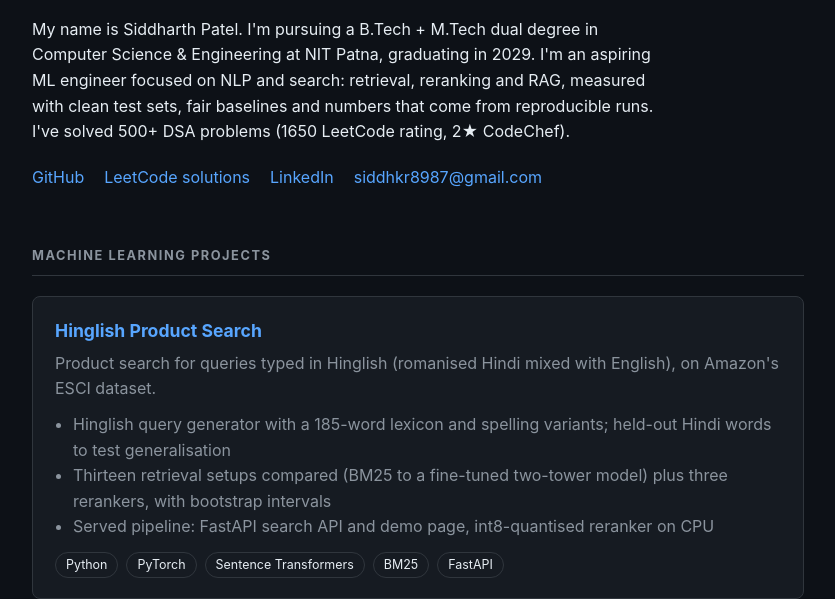
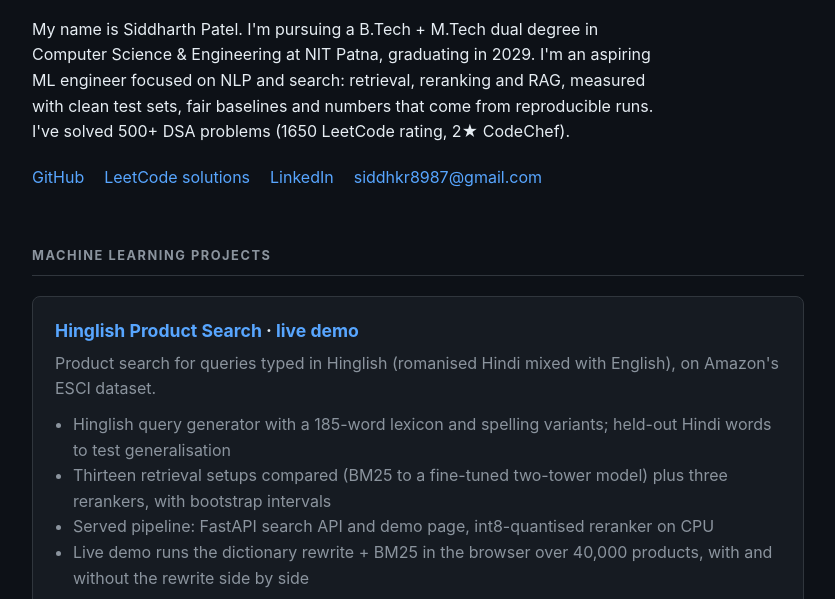
Before and after one commit to exotic-Siddharth/exotic-Siddharth.github.io, a plain HTML site: page index.html in a window 1280 px wide. Shown: the part 201-800 px from the top of the page, without its empty margins (222-1057 px from the left). Drawn offline with Linux system fonts and the light colour scheme.

Commit message:
Link the Hinglish search live demo

```diff
--- a/index.html
+++ b/index.html
@@ -68,14 +68,15 @@
     <h2>Machine learning projects</h2>
 
     <div class="card">
-      <h3><a href="https://github.com/exotic-Siddharth/hinglish-product-search">Hinglish Product Search</a></h3>
+      <h3><a href="https://github.com/exotic-Siddharth/hinglish-product-search">Hinglish Product Search</a> · <a href="hinglish-search/">live demo</a></h3>
       <p>Product search for queries typed in Hinglish (romanised Hindi mixed with English), on Amazon's ESCI dataset.</p>
       <ul>
         <li>Hinglish query generator with a 185-word lexicon and spelling variants; held-out Hindi words to test generalisation</li>
         <li>Thirteen retrieval setups compared (BM25 to a fine-tuned two-tower model) plus three rerankers, with bootstrap intervals</li>
         <li>Served pipeline: FastAPI search API and demo page, int8-quantised reranker on CPU</li>
+        <li>Live demo runs the dictionary rewrite + BM25 in the browser over 40,000 products, with and without the rewrite side by side</li>
       </ul>
-      <div class="tags"><span>Python</span><span>PyTorch</span><span>Sentence Transformers</span><span>BM25</span><span>FastAPI</span></div>
+      <div class="tags"><span>Python</span><span>PyTorch</span><span>Sentence Transformers</span><span>BM25</span><span>FastAPI</span><span>JavaScript</span></div>
     </div>
 
     <div class="card">
```
Also changed, not shown: 1 other file.
